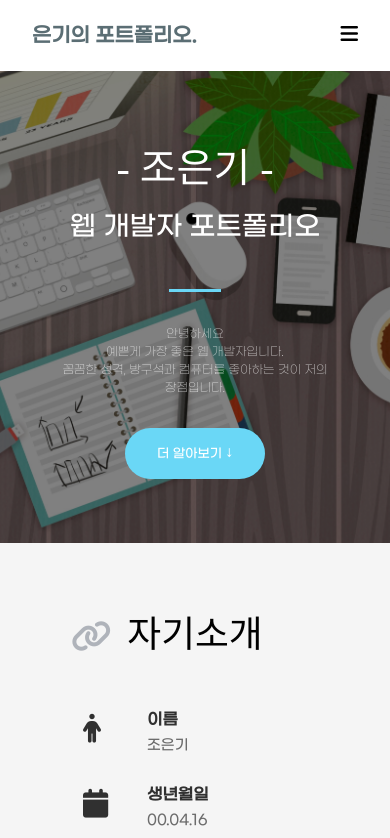
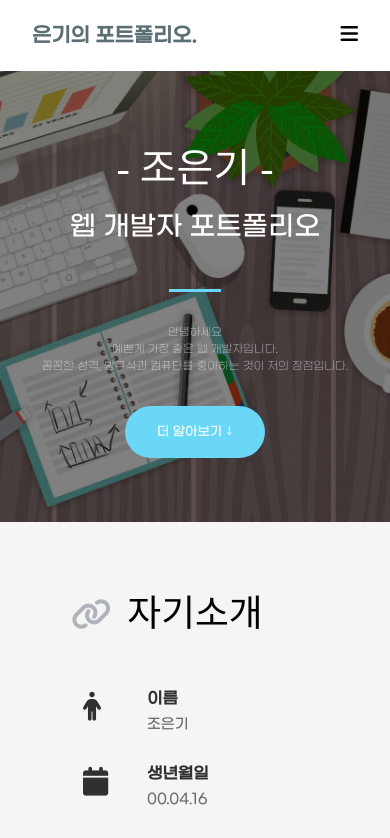
Before and after one commit to eunkeeee/myportfolio, a React (Create React App) app: page / in a window 390 px wide. Shown: the top 838 px of the page. Built offline with nearby package versions, Linux system fonts and the light colour scheme; a web font is replaced by a local one.

Commit message:
Update Mainhead.js

```diff
--- a/src/screens/Mainhead.js
+++ b/src/screens/Mainhead.js
@@ -30,7 +30,7 @@ const Mainhead = ({ isMobile }) => {
           <hr class={styles.divider}></hr>
           <div
             className={styles.description}
-            style={{ fontSize: `${isMobile ? "0.75rem" : "1.25rem"}` }}
+            style={{ fontSize: `${isMobile ? "0.7rem" : "1.25rem"}` }}
           >
             안녕하세요 <br></br>예쁜게 가장 좋은 웹 개발자입니다. <br></br>
             꼼꼼한 성격, 방구석과 컴퓨터를 좋아하는 것이 저의 장점입니다.
```
